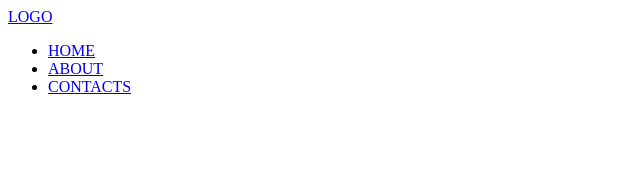
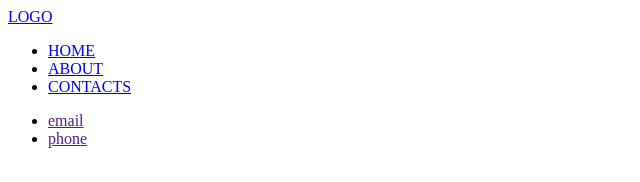
Before and after one commit to AleksaHrevtsova/sass, a plain HTML site: page index.html in a window 1280 px wide. Shown: the whole page, without its empty margins (0-640 px from the left). Drawn offline with Linux system fonts and the light colour scheme.

Commit message:
contacts added

```diff
--- a/index.html
+++ b/index.html
@@ -14,6 +14,10 @@
         <li><a href="#">ABOUT</a></li>
         <li><a href="#">CONTACTS</a></li>
       </ul>
+      <ul>
+        <li><a href="">email</a></li>
+        <li><a href="">phone</a></li>
+      </ul>
     </nav>
   </header>
 
```
